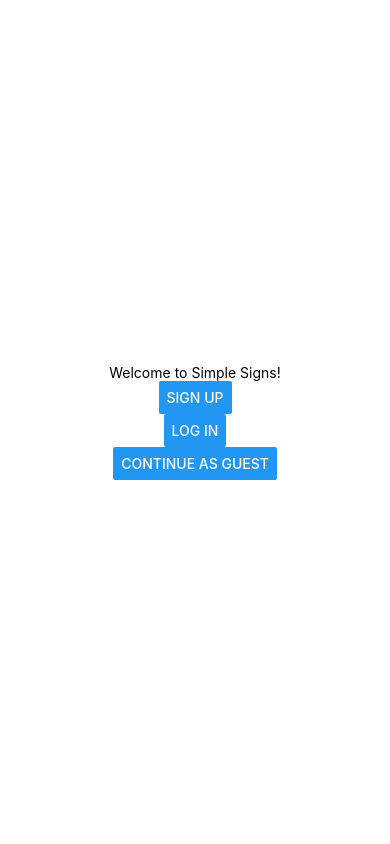
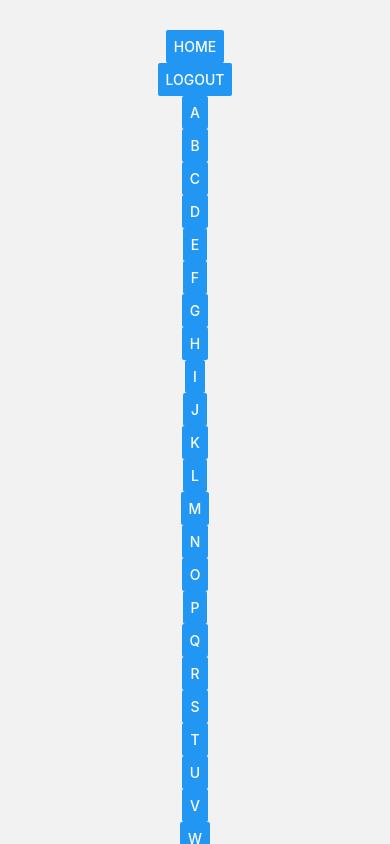
Before and after one commit to DeltaCharlie8/bslapp, a React Native app: screen /letters in a window 390 px wide. Built offline with nearby package versions, Linux system fonts and the light colour scheme.

Commit message:
updates to BSL Library, issues with api/router

```diff
--- a/App.js
+++ b/App.js
@@ -1,6 +1,7 @@
 import { StatusBar } from 'expo-status-bar';
 import * as React from 'react';
-import { StyleSheet, Text, View, Button } from 'react-native';
+import { StyleSheet, Text, Button } from 'react-native';
+import {SafeAreaView} from 'react-native-safe-area-context';
 import { NavigationContainer } from '@react-navigation/native';
 import {createNativeStackNavigator} from '@react-navigation/native-stack';
 
@@ -9,14 +10,16 @@ import SignUp from './screens/signUp';
 import Homepage from './screens/homepage';
 import Login from './screens/login';
 import Profile from './screens/profile';
-import Library from './screens/library'
+import Library from './screens/library';
+import Letters from './screens/letters';
+import Numbers from './screens/numbers';
 
 const Stack = createNativeStackNavigator();
 
 // This is the launch screen when starting the app
 const LaunchScreen = ({ navigation }) => {
   return (
-    <View style={styles.container}>
+    <SafeAreaView style={styles.container}>
       <StatusBar style="auto" />
       <Text>Welcome to Simple Signs!</Text>
       <Button
@@ -31,7 +34,7 @@ const LaunchScreen = ({ navigation }) => {
         title="Continue as Guest"
         onPress={() => navigation.navigate('homepage')}
       />
-    </View>
+    </SafeAreaView>
   );
 };
 
@@ -64,6 +67,14 @@ const App = () => {
           name="profile"
           component={Profile}
         />
+        <Stack.Screen
+          name="letters"
+          component={Letters}
+        />
+        <Stack.Screen
+          name="numbers"
+          component={Numbers}
+        />
       </Stack.Navigator>
     </NavigationContainer>
   );
--- a/api.js
+++ b/api.js
@@ -25,3 +25,16 @@ export const loginUser = async (userData) => {
         throw error;
     }
 };
+
+// BSL Video
+export const findVideo = async (letter) => {
+    try {
+        const ltr = letter;
+        console.log('API called: trying to connect to routes.js with letter:', ltr);
+        const response = await axios.get(`${API_URL}/videos`, ltr);
+        return response.data.VideoURL
+    } catch (error) {
+        console.error('Error finding video:', error.message);
+        throw error;
+    }
+};
--- a/package.json
+++ b/package.json
@@ -19,7 +19,8 @@
     "react": "18.3.1",
     "react-native": "0.76.6",
     "react-native-safe-area-context": "^4.12.0",
-    "react-native-screens": "~4.4.0"
+    "react-native-screens": "~4.4.0",
+    "expo-av": "~15.0.2"
   },
   "devDependencies": {
     "@babel/core": "^7.20.0",
--- a/screens/homepage.js
+++ b/screens/homepage.js
@@ -1,10 +1,10 @@
 import { StatusBar } from 'expo-status-bar';
 import * as React from 'react';
-import { StyleSheet, View, Button, Alert } from 'react-native';
+import { StyleSheet, SafeAreaView, Button, Alert } from 'react-native';
 
 const Homepage = ({navigation}) => {
     return (
-        <View style={styles.container}>
+        <SafeAreaView style={styles.container}>
             <StatusBar style="auto" />
             <Button title = "BSL Library"
               onPress={() => navigation.navigate("library")}
@@ -20,7 +20,7 @@ const Homepage = ({navigation}) => {
                   navigation.navigate("launchScreen");
                 }}
             />
-        </View>
+        </SafeAreaView>
     );
 };
 
--- /dev/null
+++ b/screens/letters.js
@@ -0,0 +1,72 @@
+import { StatusBar } from 'expo-status-bar';
+import React, {useState} from 'react';
+import { Button, ScrollView, SafeAreaView, StyleSheet, Alert } from 'react-native';
+import { findVideo } from '../api';
+
+const Letters = () => {
+    const [videoUrl, setVideoUrl] = useState(null);
+    const alphabet = 'ABCDEFGHIJKLMNOPQRSTUVWXYZ'.split('');
+
+    //API for videos
+    const handleVideo = async (letter) => {
+        console.log(`handleVideo called`);
+        const url = await findVideo(letter); //returns the url of the video
+        if (url) {
+            setVideoUrl(url); //this will update the url to the current letter pressed
+            console.log('Video found! letters.js')
+        } else {
+            setVideoUrl(null);
+            console.log('Video not found! letters.js')
+        }
+    };
+
+    return (
+        <SafeAreaView style={styles.container}>
+        <ScrollView contentContainerStyle={styles.scrollContainer}>
+        <StatusBar style="auto" />
+            <Button title = "Home"
+                onPress={() => navigation.navigate('homepage')}/>
+            <Button title = "Logout"
+                onPress={() => {
+                    Alert.alert('You have been logged out');
+                    navigation.navigate("launchScreen");
+                }}
+            />
+            {alphabet.map((letter, index) => (
+                <Button
+                key={index}
+                title={letter}
+                onPress={() => handleVideo(letter) // Call handleVideo on button press
+                }
+                />
+            ))}
+            {/*If the video is available it will display */}
+            {videoUrl && (
+            <View style={styles.videoContainer}>
+                <Text>Video URL: {videoUrl}</Text>
+                {/* You can render a video player here */}
+            </View>
+            )}
+        </ScrollView>
+        </SafeAreaView>
+    );
+};
+
+const styles = StyleSheet.create({
+  container: {
+    flex: 1,
+    paddingTop: 20, // Add padding to avoid any overlap with status bar
+  },
+  scrollContainer: {
+    alignItems: 'center', // Centre the buttons
+    padding: 10, // Add some padding around the buttons
+  },
+  videoContainer: {
+    marginTop: 20,
+    padding: 10,
+    borderTopWidth: 1,
+    borderTopColor: '#ddd',
+  },
+});
+
+export default Letters;
--- a/screens/library.js
+++ b/screens/library.js
@@ -1,23 +1,26 @@
 import { StatusBar } from 'expo-status-bar';
 import * as React from 'react';
-import { StyleSheet, View, Button, Alert, Text } from 'react-native';
+import { StyleSheet, Button, Alert, Text } from 'react-native';
+import {SafeAreaView} from 'react-native-safe-area-context';
 
 const Library = ({navigation}) => {
     return (
-        <View style={styles.container}>
+        <SafeAreaView style={styles.container}>
+            <StatusBar style="auto" />
             <Text>Choose a topic</Text>
-            <StatusBar style="auto" />
             <Button title = "Letters"
-                onPress={() => {Alert.alert('Letters has been pressed')}}/>
+                onPress={() => navigation.navigate('letters')}/>
             <Button title = "Numbers"
-                onPress={() => {Alert.alert('Numbers has been pressed')}}/>
+                onPress={() => navigation.navigate('numbers')}/>
+            <Button title = "Home"
+                onPress={() => navigation.navigate('homepage')}/>
             <Button title = "Logout"
                 onPress={() => {
                     Alert.alert('You have been logged out');
                     navigation.navigate("launchScreen");
                 }}
             />
-        </View>
+        </SafeAreaView>
     );
 };
 
--- a/screens/login.js
+++ b/screens/login.js
@@ -1,6 +1,7 @@
 import { StatusBar } from 'expo-status-bar';
 import * as React from 'react';
-import { StyleSheet, Text, View, Button, TextInput, Alert } from 'react-native';
+import { StyleSheet, Text, Button, TextInput, Alert } from 'react-native';
+import {SafeAreaView} from 'react-native-safe-area-context';
 import { loginUser } from '../api';
 
 const Login = ({navigation}) => {
@@ -24,7 +25,7 @@ const Login = ({navigation}) => {
         }
       };
     return (
-        <View style={styles.container}>
+        <SafeAreaView style={styles.container}>
             <StatusBar style="auto" />
             <Text>Log into your Profile!</Text>
             <TextInput value={username} style={styles.input} onChangeText={newUsername} placeholder="Username"/>
@@ -38,7 +39,7 @@ const Login = ({navigation}) => {
                 title = "Cancel"
                 onPress={() => navigation.goBack()}
             />
-        </View>
+        </SafeAreaView>
     );
 };
 
--- /dev/null
+++ b/screens/numbers.js
@@ -0,0 +1,31 @@
+import { StatusBar } from 'expo-status-bar';
+import * as React from 'react';
+import { StyleSheet, SafeAreaView, Button, Alert, Text } from 'react-native';
+
+const Numbers = async () => {
+    //API for BSL Library (Numers)
+        const findNumbers = async () => {};
+
+    return (
+        <SafeAreaView style={styles.container}>
+            <StatusBar style="auto" />
+        </SafeAreaView>
+    );
+};
+
+const styles = StyleSheet.create({
+    container: {
+      flex: 1,
+      backgroundColor: '#fff',
+      alignItems: 'center',
+      justifyContent: 'center',
+    },
+    input: {
+      height: 40,
+      margin: 12,
+      borderWidth: 1,
+      padding: 10,
+    },
+  });
+
+export default Numbers
--- a/screens/profile.js
+++ b/screens/profile.js
@@ -1,6 +1,6 @@
 import { StatusBar } from 'expo-status-bar';
 import * as React from 'react';
-import { StyleSheet, Text, View, Button, TextInput } from 'react-native';
+import { StyleSheet, Text, SafeAreaView, Button, TextInput } from 'react-native';
 
 const Profile = ({navigation}) => {
     const [name, newName] = React.useState("Enter your Name");
@@ -9,7 +9,7 @@ const Profile = ({navigation}) => {
     const [email, newEmail] = React.useState("Enter your Email");
     const [password, newPassword] = React.useState("Password");
     return (
-        <View style={styles.container}>
+        <SafeAreaView style={styles.container}>
             <StatusBar style="auto" />
             <Text>This is your profile page</Text>
             <TextInput value={name} style={styles.input} onChangeText={newName}/>
@@ -25,7 +25,7 @@ const Profile = ({navigation}) => {
                 title = "Cancel"
                 onPress={() => navigation.goBack()}
             />
-        </View>
+        </SafeAreaView>
     );
 };
 
--- a/screens/signUp.js
+++ b/screens/signUp.js
@@ -1,6 +1,7 @@
 import { StatusBar } from 'expo-status-bar';
 import * as React from 'react';
-import { StyleSheet, Text, View, Button, TextInput, Alert } from 'react-native';
+import { StyleSheet, Text, Button, TextInput, Alert } from 'react-native';
+import {SafeAreaView} from 'react-native-safe-area-context';
 import {addUser} from '../api';
 
 const SignUp = ({ navigation }) => {
@@ -23,7 +24,7 @@ const SignUp = ({ navigation }) => {
       }
     };
   return (
-        <View style={styles.container}>
+      <SafeAreaView style={styles.container}>
           <StatusBar style="auto" />
           <Text>Create a Profile!</Text>
           <Text></Text>
@@ -45,7 +46,7 @@ const SignUp = ({ navigation }) => {
               title = "Cancel"
               onPress={() => navigation.goBack()}
           />
-        </View>
+      </SafeAreaView>
   );
 };
 
```
Also changed, not shown: 2 other files (tests, documents, lock files or other folders). Lines whose indentation alone changed are shown as unchanged.
